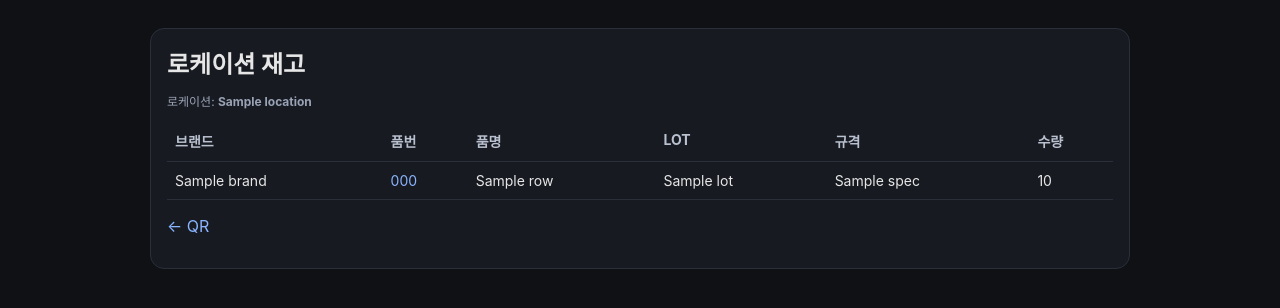
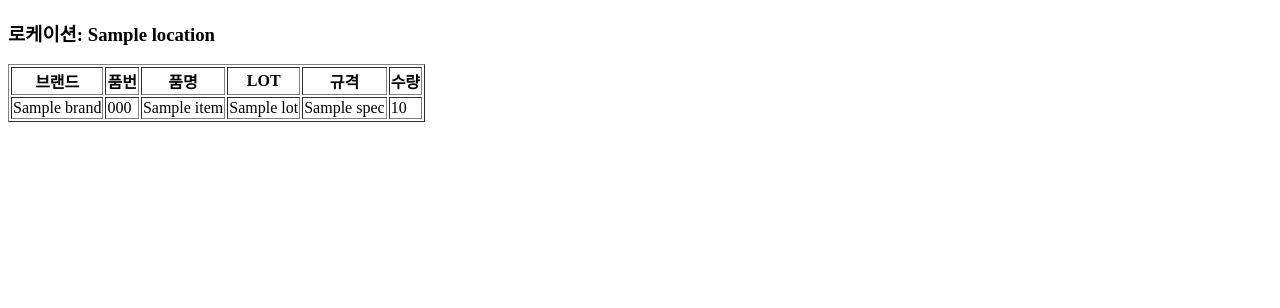
Before and after one commit to dlahtp44-prog/pars-wms-test, a FastAPI app: template app/templates/m/qr_inventory.html in a window 1280 px wide. Shown: the top 308 px of the page. Run offline with FastAPI, Linux system fonts and the light colour scheme; the template is opened without the code that fills it: most values are stand-ins (such as "Sample title", 1, 10 or a date in 2020).

Commit message:
Update qr_inventory.html

```diff
--- a/app/templates/m/qr_inventory.html
+++ b/app/templates/m/qr_inventory.html
@@ -1,19 +1,14 @@
-<!doctype html>
+<!DOCTYPE html>
 <html lang="ko">
 <head>
-  <meta charset="utf-8"/>
-  <meta name="viewport" content="width=device-width, initial-scale=1"/>
-  <link rel="stylesheet" href="/static/app.css"/>
+    <meta charset="UTF-8">
     <title>로케이션 재고</title>
 </head>
 <body>
-<div class="container">
-  <div class="card">
-    <h2>로케이션 재고</h2>
-    <p class="small">로케이션: <b>{{location}}</b></p>
+<h3>로케이션: {{ location }}</h3>
 
-    <table>
-      <thead>
+{% if items %}
+<table border="1">
     <tr>
         <th>브랜드</th>
         <th>품번</th>
@@ -22,23 +17,19 @@
         <th>규격</th>
         <th>수량</th>
     </tr>
-      </thead>
-      <tbody>
-      {% for r in rows %}
+    {% for r in items %}
     <tr>
-          <td>{{r.brand}}</td>
-          <td><a href="/m/inventory/detail?item_code={{r.item_code}}&lot={{r.lot}}&spec={{r.spec}}&brand={{r.brand}}">{{r.item_code}}</a></td>
-          <td>{{r.item_name}}</td>
-          <td>{{r.lot}}</td>
-          <td>{{r.spec}}</td>
-          <td>{{r.qty}}</td>
+        <td>{{ r.brand }}</td>
+        <td>{{ r.item_code }}</td>
+        <td>{{ r.item_name }}</td>
+        <td>{{ r.lot }}</td>
+        <td>{{ r.spec }}</td>
+        <td>{{ r.qty }}</td>
     </tr>
     {% endfor %}
-      </tbody>
 </table>
-
-    <p><a href="/m/qr">← QR</a></p>
-  </div>
-</div>
+{% else %}
+<p>재고가 없습니다.</p>
+{% endif %}
 </body>
 </html>
```
Lines whose indentation alone changed are shown as unchanged.
